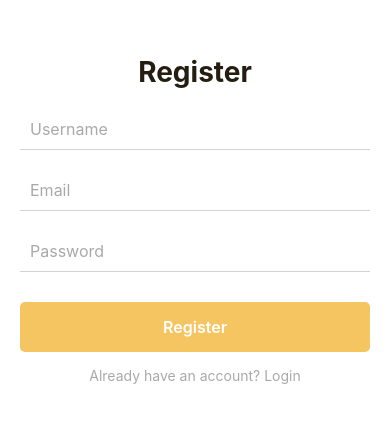
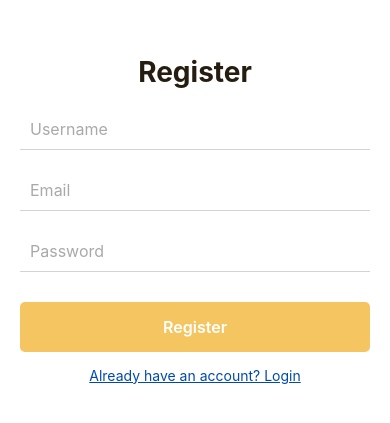
Before and after one commit to MabohlaleNkuna/restaurant-app, a React Native app: screen /Register in a window 390 px wide. Shown: the part 203-626 px from the top of the page. Built offline with nearby package versions, Linux system fonts and the light colour scheme.

Commit message:
underlined and added darker color navigation links on login and register

```diff
--- a/screens/Login.js
+++ b/screens/Login.js
@@ -56,7 +56,13 @@ const styles = StyleSheet.create({
     padding: 10,
     color: '#4F4F4F',
   },
-  link: { color: '#A9A9A9', marginTop: 15, fontSize: 14 },
+  link: {
+    color: '#004AAD',
+    marginTop: 15,
+    fontSize: 14,
+    textDecorationLine: 'underline',
+  },
 });
 
+
 export default Login;
--- a/screens/Register.js
+++ b/screens/Register.js
@@ -71,7 +71,13 @@ const styles = StyleSheet.create({
     padding: 10,
     color: '#4F4F4F',
   },
-  link: { color: '#A9A9A9', marginTop: 15, fontSize: 14 },
+  link: {
+    color: '#004AAD',
+    marginTop: 15,
+    fontSize: 14,
+    textDecorationLine: 'underline',
+  },
 });
 
+
 export default Register;
```
Also changed, not shown: 1 other file (tests, documents, lock files or other folders).
